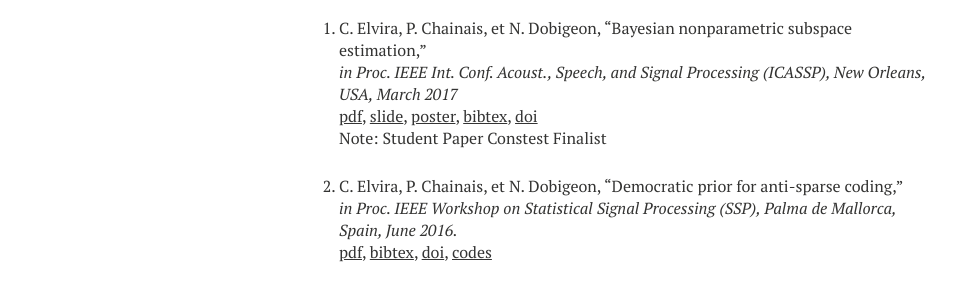
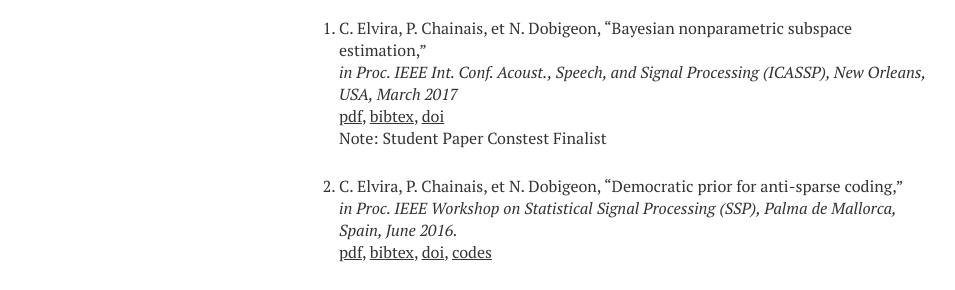
Before and after one commit to c-elvira/c-elvira.github.io-old, a Jekyll site: the page built from publication/index.md, in a window 1280 px wide. Shown: the part 507-797 px from the top of the page, without its empty margins (21-976 px from the left). Built offline with Jekyll 4.4.1, drawn with Linux system fonts in a browser that asks for light colours; nearby versions of some CDN libraries.

Commit message:
Update index.md

```diff
--- a/publication/index.md
+++ b/publication/index.md
@@ -22,7 +22,7 @@ arXiv preprint : [![arXiv](../images/logo/arxiv_icon.png)](https://arxiv.org/abs
 
 1. C. Elvira, P. Chainais, et N. Dobigeon, "Bayesian nonparametric subspace estimation," <br/>
 *in Proc. IEEE Int. Conf. Acoust., Speech, and Signal Processing (ICASSP), New Orleans, USA, March 2017* <br/>
-[pdf](../pdf/elvira2017iccasp.pdf), [slide](../pdf/elvira_2017_icassp_slide.pdf), [poster](../pdf/elvira_2017_icassp_poster.pdf), [bibtex](../bibtex/elvira2017_iccasp.md), [doi](https://doi.org/10.1109/ICASSP.2017.7952556) <br/>
+[pdf](../pdf/elvira2017iccasp.pdf), [bibtex](../bibtex/elvira2017_iccasp.md), [doi](https://doi.org/10.1109/ICASSP.2017.7952556) <br/>
 Note: Student Paper Constest Finalist
 
 2. C. Elvira, P. Chainais, et N. Dobigeon, "Democratic prior for anti-sparse coding,"<br/>
```
